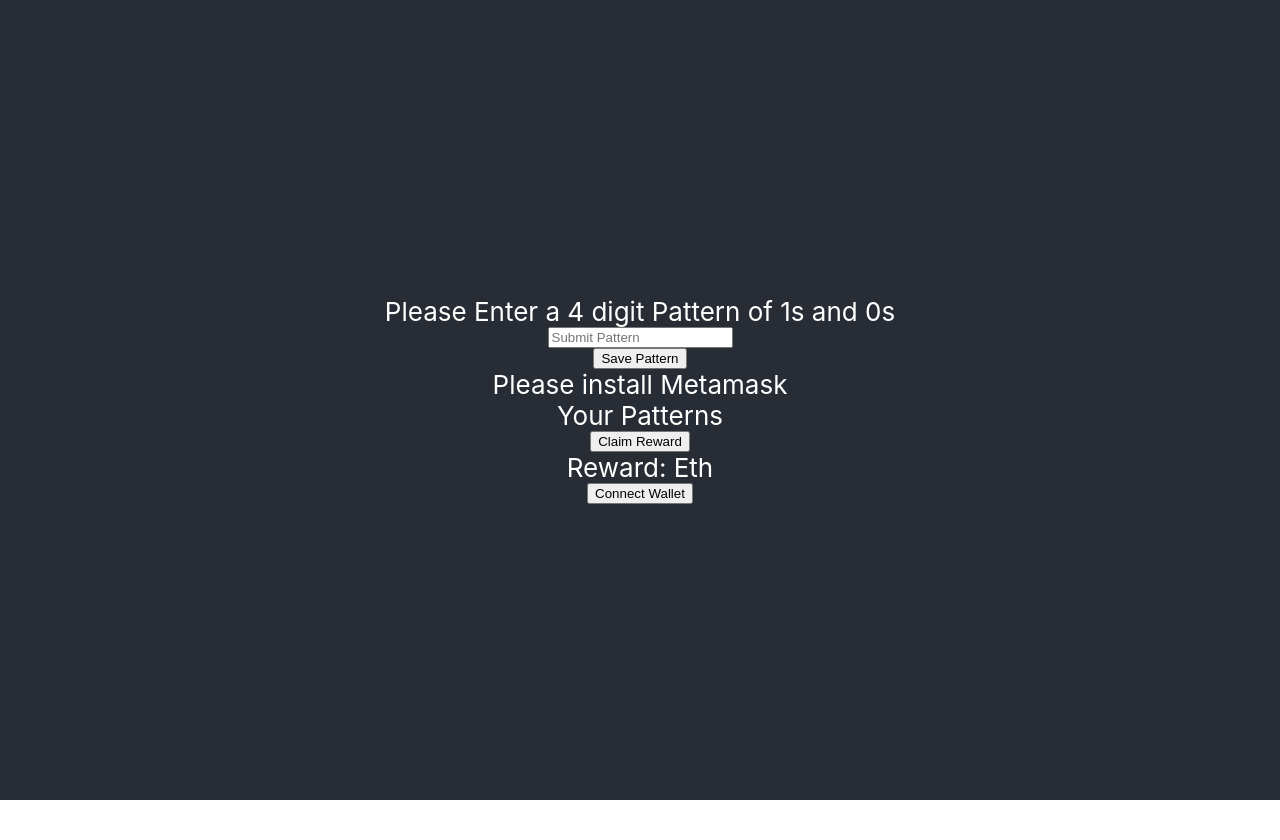
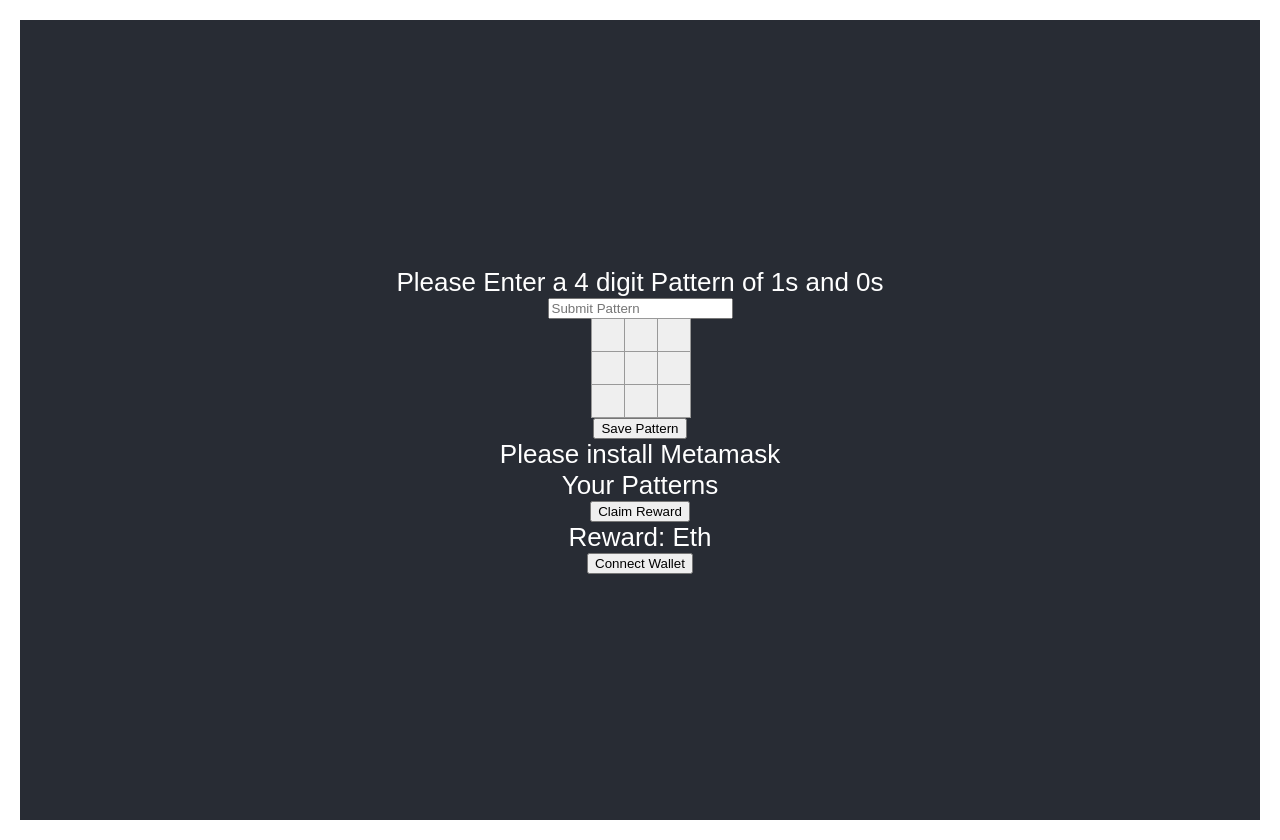
Before and after one commit to defiGames/blockchain-developer-bootcamp-final-project, a React (Create React App) app: page / in a window 1280 px wide. Before the commit the page ends 800 px from the top, so only its background shows below. Built offline with nearby package versions, Linux system fonts and the light colour scheme.

Commit message:
adding visual patterns

```diff
--- a/src/App.css
+++ b/src/App.css
@@ -40,3 +40,53 @@
     transform: rotate(360deg);
   }
 }
+body {
+  font: 14px "Century Gothic", Futura, sans-serif;
+  margin: 20px;
+}
+
+ol, ul {
+  padding-left: 30px;
+}
+
+.board-row:after {
+  clear: both;
+  content: "";
+  display: table;
+}
+
+.status {
+  margin-bottom: 10px;
+}
+
+.square {
+  /*background: gray;*/
+  border: 1px solid #999;
+  float: left;
+  font-size: 24px;
+  font-weight: bold;
+  line-height: 34px;
+  height: 34px;
+  margin-right: -1px;
+  margin-top: -1px;
+  padding: 0;
+  text-align: center;
+  width: 34px;
+}
+
+.square:focus {
+  outline: none;
+}
+
+.kbd-navigation .square:focus {
+  background: #ddd;
+}
+
+.game {
+  display: flex;
+  flex-direction: row;
+}
+
+.game-info {
+  margin-left: 20px;
+}
--- a/src/App.js
+++ b/src/App.js
@@ -18,6 +18,11 @@
   const [msg, setMsg] = useState()
   const [walletStatus, setWalletStatus] = useState("Connect Wallet")
   const [reward, setReward] = useState()
+  let s = new Array(9)
+  const [squares, setSquares] = useState(s)
+
+  //let style = {background : 'white'};
+  const [style, setStyle] = useState()
 
   useEffect(() => {
     initialize()
@@ -169,11 +174,44 @@
     }
   }
 
+  function squareClicked(i){
+
+    setStyle({background : 'grey'})
+    const newXs = squares.slice()
+    newXs[i] = (newXs[i] == "") ? "X" : ""
+    setSquares(newXs)
+  }
+
+
   return (
     <div className="App">
       <header className="App-header">
         <div className="Instructions">Please Enter a 4 digit Pattern of 1s and 0s</div>
         <input onChange={e => setPatternValue(e.target.value)} placeholder="Submit Pattern" />
+
+        <div className="game">
+        <div className="game-board">
+        <div>
+          <div className="board-row">
+            <button className="square" style={style} onClick={() =>squareClicked(0)}>{squares[0]}</button>
+            <button className="square" onClick={() => squareClicked(1)}>{squares[1]}</button>
+            <button className="square" onClick={() =>squareClicked(2)}>{squares[2]}</button>
+          </div>
+          <div className="board-row">
+            <button className="square" onClick={squareClicked}>{squares[3]}</button>
+            <button className="square" onClick={squareClicked}>{squares[4]}</button>
+            <button className="square" onClick={squareClicked}>{squares[5]}</button>
+          </div>
+          <div className="board-row">
+            <button className="square" onClick={squareClicked}>{squares[6]}</button>
+            <button className="square" onClick={squareClicked}>{squares[7]}</button>
+            <button className="square" onClick={squareClicked}>{squares[8]}</button>
+          </div>
+        </div>
+
+        </div>
+      </div>
+
         <button onClick={submitPattern}>Save Pattern</button>
         <div className="App-confirmation">{msg}</div>
         <div className="app-pattern-title">Your Patterns</div>
```
Also changed, not shown: 1 other file (tests, documents, lock files or other folders).
